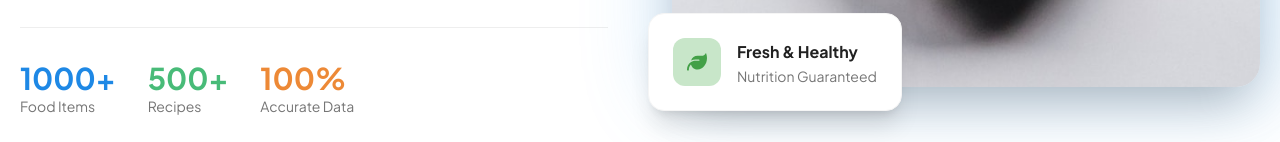
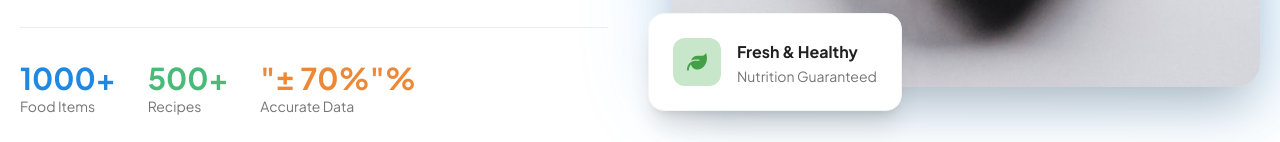
Before and after one commit to dadang-hawari/FoodTrack, a React (Vite) app: page / in a window 1280 px wide. Shown: the part 658-800 px from the top of the page. Built offline with nearby package versions, Linux system fonts and the light colour scheme; no server answers.

Commit message:
Update accuracy percentage display in Home component

```diff
--- a/src/pages/Home.tsx
+++ b/src/pages/Home.tsx
@@ -138,7 +138,7 @@ const Home: FC = () => {
                     <div className="text-sm text-gray-600">Recipes</div>
                   </div>
                   <div>
-                    <div className="text-3xl font-bold text-orange-icon">100%</div>
+                    <div className="text-3xl font-bold text-orange-icon">"± 70%"%</div>
                     <div className="text-sm text-gray-600">Accurate Data</div>
                   </div>
                 </div>
```
